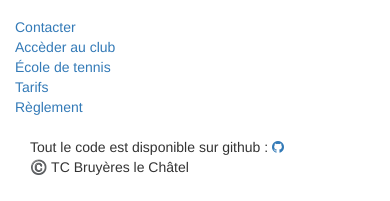
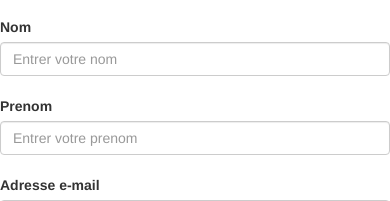
Before and after one commit to Simclem/SIEfreiSimonAllermoz, a PHP site: page /SIEfrei/inscription.php in a window 390 px wide; the page is wider, and only the part inside the window is pictured. Shown: the part 821-1022 px from the top of that part. Run offline with PHP 8.4, Linux system fonts and the light colour scheme; some libraries are stand-ins or nearby versions.

Commit message:
Ajout d'un formulaire d'inscription

```diff
--- a/FrontEnd/Views/inscription.php
+++ b/FrontEnd/Views/inscription.php
@@ -2,6 +2,32 @@
     include ("./Components/header.php");
 ?>
 <div class="row">
+  <div class="resultat">
+  </div>
+
+  <div class="col-md-offset-5 col-md-2">
+      <label for="Nom">Nom</label>
+      <input type="text" class="form-control" id="Nom" placeholder="Entrer votre nom" required="required"><br>
+  </div>
+  <div class="col-md-offset-5 col-md-2">
+      <label for="Prenom">Prenom</label>
+      <input type="text" class="form-control" id="Prenom" placeholder="Entrer votre prenom" required="required"><br>
+  </div>
+  <div class="col-md-offset-5 col-md-2">
+      <label for="Adressee-mail">Adresse e-mail</label>
+      <input type="email" class="form-control" id="Adressee-mail" placeholder="Entrer votre adresse e-mail" required="required"><br>
+  </div>
+  <div class="col-md-offset-5 col-md-2">
+      <label for="numL">Numéro de license</label>
+      <input type="text" class="form-control" id="numL" placeholder="Entrer votre numéro license" required="required"><br>
+  </div>
+  <div class="col-md-offset-5 col-md-2">
+      <label for="motDePasseConnexion">Mot de passe</label>
+      <input type="password" class="form-control" id="motDePasseConnexion" placeholder="Entrer votre mot de passe"required="required"><br>
+  </div>
+  <div class="col-md-offset-5 col-md-2">
+      <button type="submit" class="btn btn-primary" id="submit">S'inscrire</button>
+  </div>
 
 </div>
 
```
